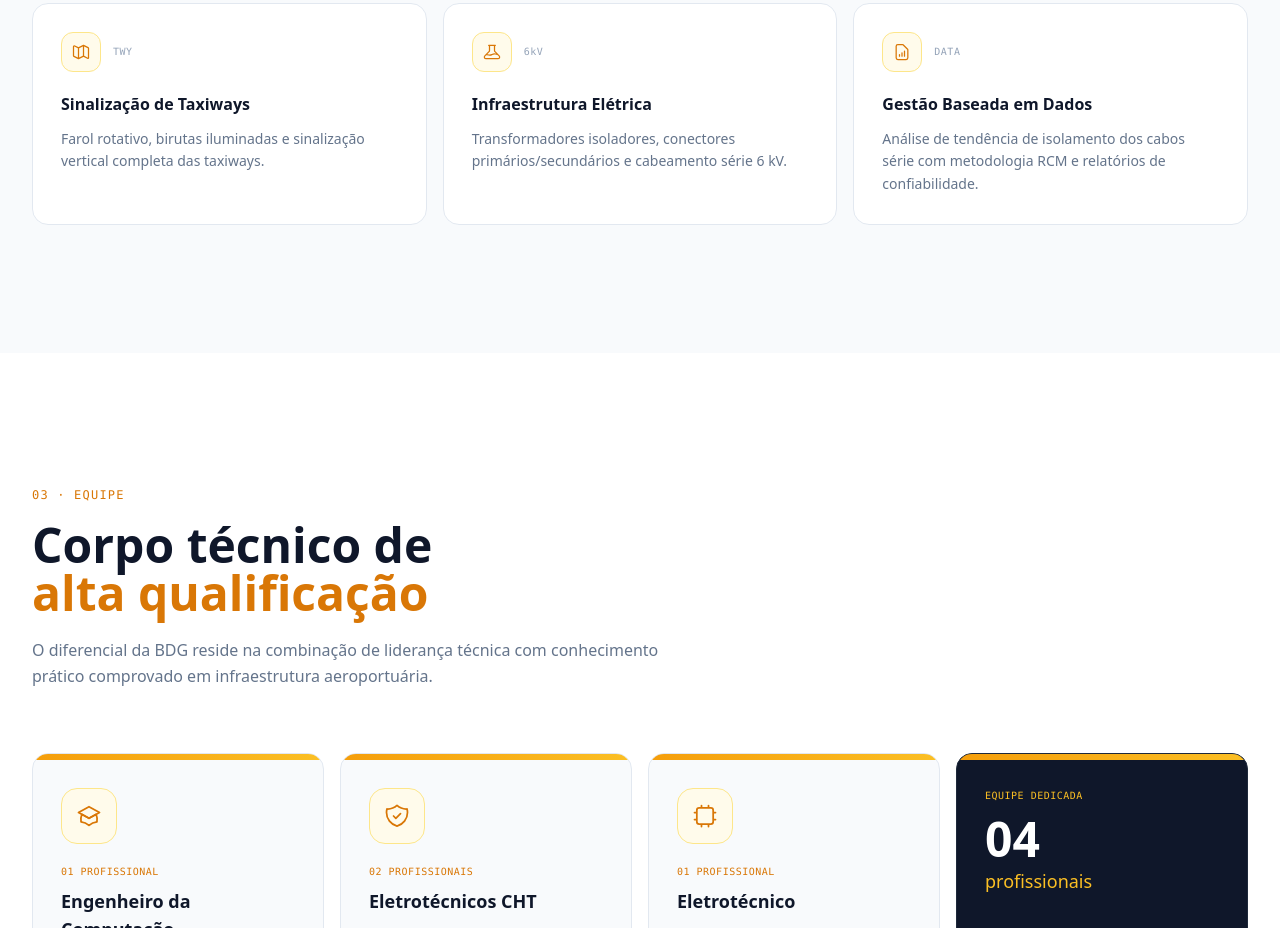
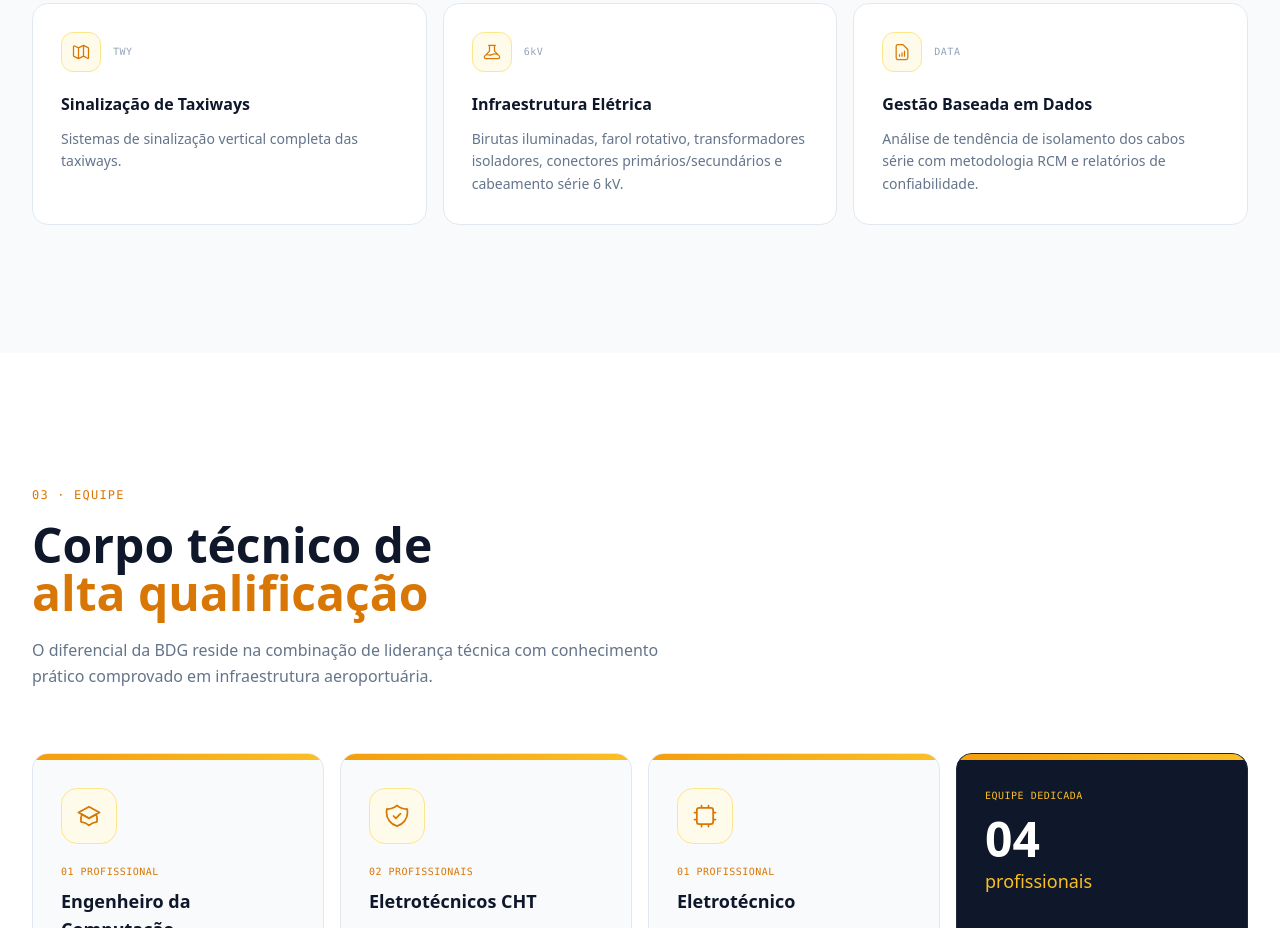
Before and after one commit to mateusnobre/bdg-manutencao, a plain HTML site: page index.html in a window 1280 px wide. Shown: the part 2357-3285 px from the top of the page. Drawn offline with nearby package versions, Linux system fonts and the light colour scheme.

Commit message:
Update index.html to refine taxiway and electrical infrastructure descriptions
- Revised the description of taxiway signaling to focus on vertical systems.
- Enhanced the electrical infrastructure section by adding illuminated windsocks and a rotating beacon to the list of components.

```diff
--- a/index.html
+++ b/index.html
@@ -551,7 +551,7 @@
             </div>
             <h3 class="font-display font-semibold text-slate-900 mb-3">Sinalização de Taxiways</h3>
             <p class="text-sm text-slate-500 leading-relaxed">
-              Farol rotativo, birutas iluminadas e sinalização vertical completa das taxiways.
+              Sistemas de sinalização vertical completa das taxiways.
             </p>
           </div>
 
@@ -574,7 +574,8 @@
             </div>
             <h3 class="font-display font-semibold text-slate-900 mb-3">Infraestrutura Elétrica</h3>
             <p class="text-sm text-slate-500 leading-relaxed">
-              Transformadores isoladores, conectores primários/secundários e cabeamento série 6&nbsp;kV.
+              Birutas iluminadas, farol rotativo, transformadores isoladores, conectores primários/secundários e
+              cabeamento série 6&nbsp;kV.
             </p>
           </div>
 
```
